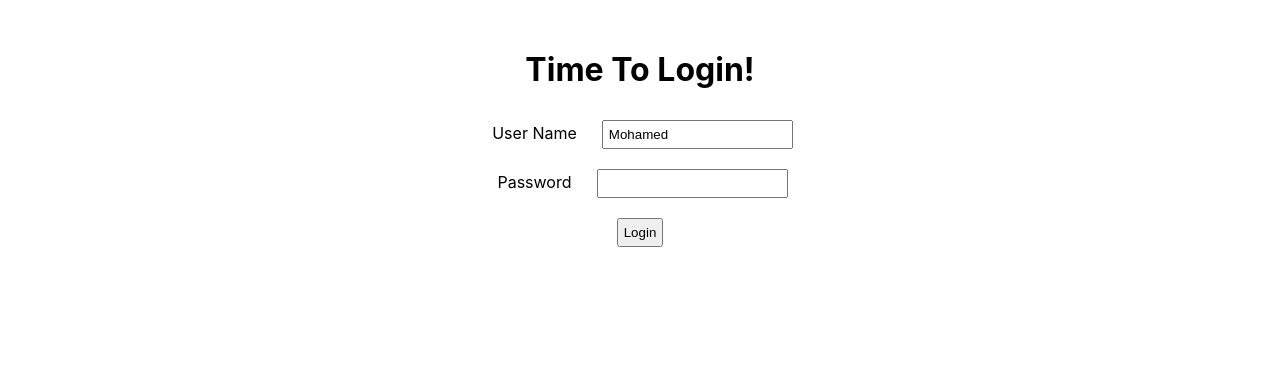
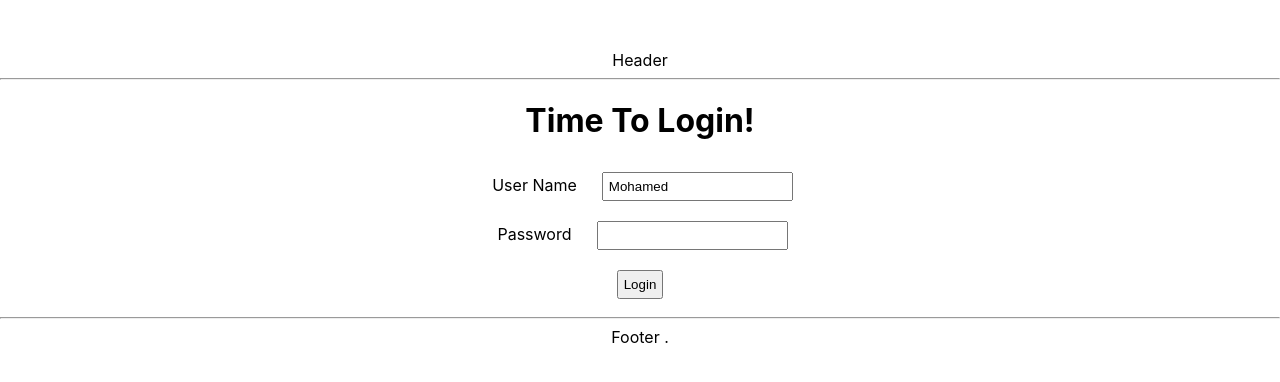
Before and after one commit to MohummedSoliman/react-todo, a React (Create React App) app: page / in a window 1280 px wide. Shown: the top 382 px of the page. Built offline with nearby package versions, Linux system fonts and the light colour scheme.

Commit message:
add header, footer and logout components and route for logout

```diff
--- a/src/components/todo/TodoApp.jsx
+++ b/src/components/todo/TodoApp.jsx
@@ -5,15 +5,20 @@
 export default function TodoApp(){
     return (
         <div className="TodoApp">
+            <HeaderComponent/>
             <BrowserRouter>
                 <Routes>
                     <Route path='/' element={<LoginComponent/>} />
                     <Route path='/login' element={<LoginComponent/>} />
                     <Route path='/welcome/:username' element={<WelcomeComponent/>} />
+                    <Route path='/todos' element={ < ListTodosComponent />} />
+                    <Route path='/logout' element={ < LogoutComponent /> }/>
+
                     <Route path='/*' element={< ErrorComponent />} />
-                    <Route path='todos' element={ < ListTodosComponent />} />
+
                 </Routes>
             </BrowserRouter>
+            <FooterComponent/>
         </div>
     )
 }
@@ -146,3 +151,30 @@
         </div>
     )
 }
+
+function HeaderComponent() {
+    return (
+        <div className="header">
+             Header <hr/>
+        </div>
+    )
+}
+
+function FooterComponent()  {
+    return (
+        <div className="footer">
+             <hr/> Footer .
+        </div>
+    )
+}
+
+function LogoutComponent(){
+    return (
+        <div className="LogoutComponent">
+            <h1>You Are Logged out!</h1>
+            <div>
+                Thank You For Using Our App.Come Back Soon!
+            </div>
+        </div>
+    )
+}
```
